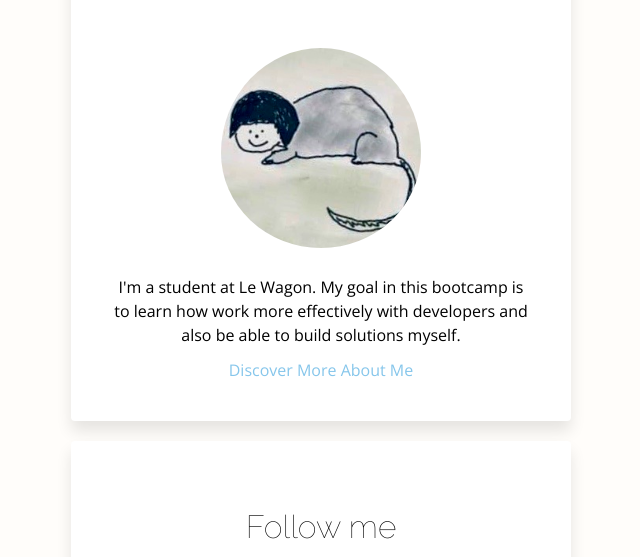
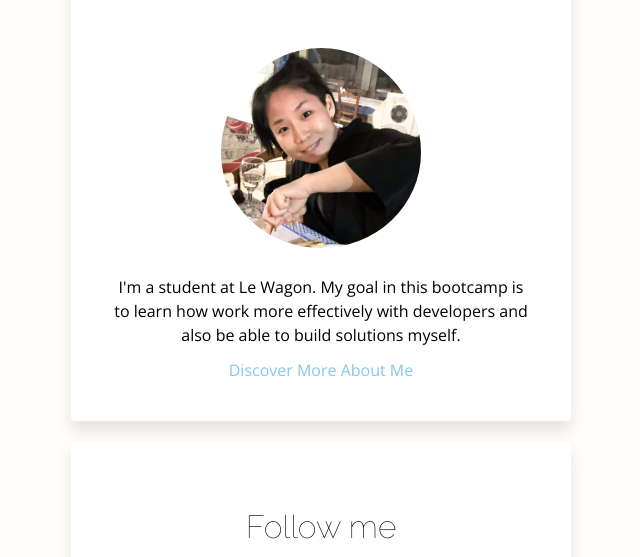
Before and after one commit to ykookaasi/profile, a plain HTML site: page index.html in a window 1280 px wide. Shown: the part 243-800 px from the top of the page, without its empty margins (319-959 px from the left). Drawn offline with nearby package versions, Linux system fonts and the light colour scheme.

Commit message:
Change my profile pic

```diff
--- a/index.html
+++ b/index.html
@@ -13,7 +13,7 @@
 
       <div class="card" id="">
         <h1>Hello, I'm Yoko</h1>
-        <img class="img-circle" src="../images/yoko_profile.png" width ="200px" alt="Yoko Kasai">
+        <img class="img-circle" src="images/yoko.png" width ="200px" alt="Yoko Kasai">
         <p>I'm a student at Le Wagon. My goal in this bootcamp is to learn how work more effectively with developers and also be able to build solutions myself.
         </p>
         <a href="#">Discover More About Me</a>
```
Also changed, not shown: images/profile.png (deleted), images/yoko.png (added), 1 other file.
